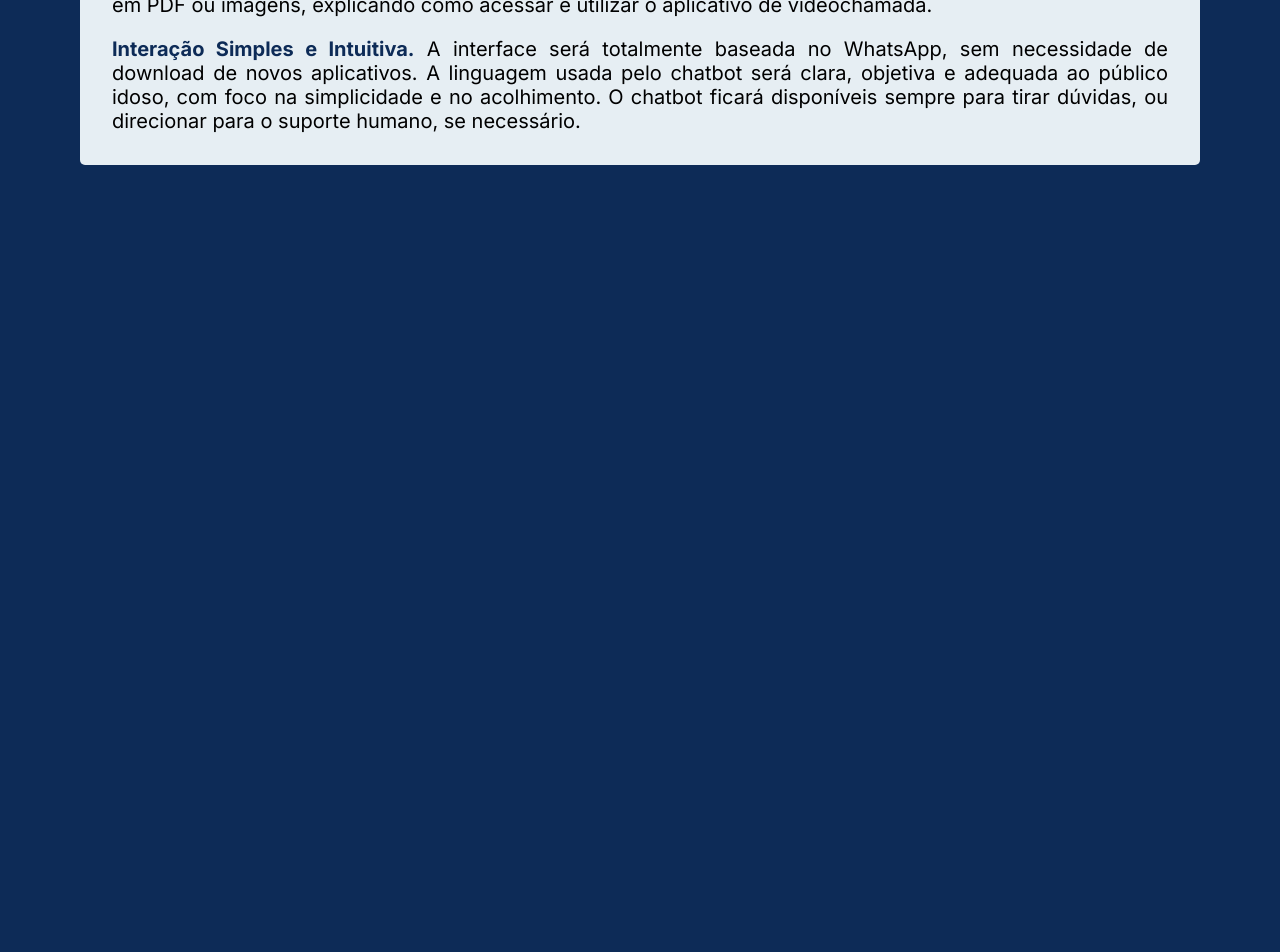
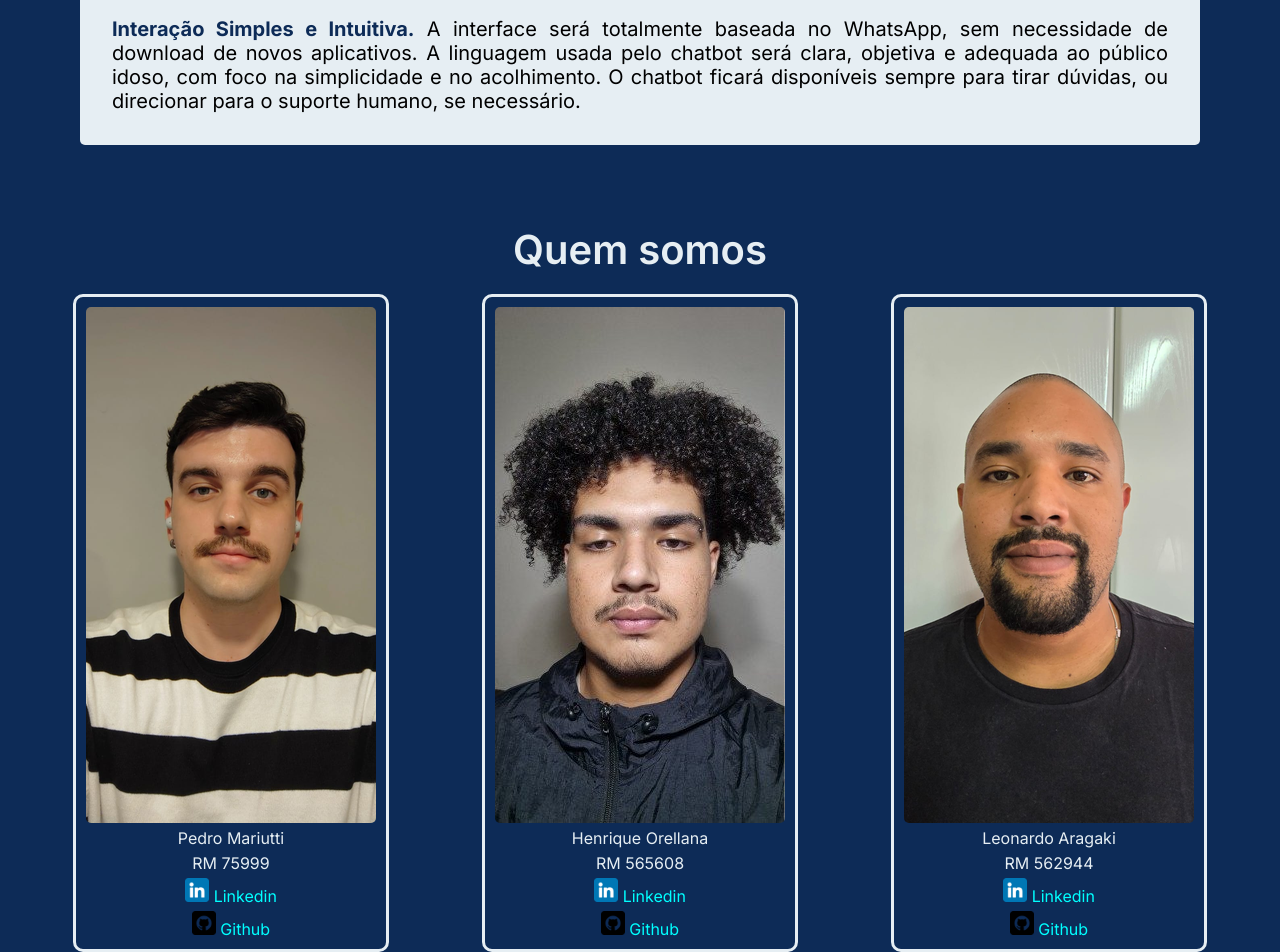
Before and after one commit to HPL-Solutions/Challenge-HC, a plain HTML site: page index.html in a window 1280 px wide. Shown: the part 1136-2088 px from the top of the page. Before the commit the page ends 1381 px from the top, so only its background shows below. Drawn offline with Linux system fonts and the light colour scheme.

Commit message:
quem somos responsivo, solucao responsiva

```diff
--- a/index.html
+++ b/index.html
@@ -39,10 +39,8 @@
             <h2> A proposta: Integração chatbot e Whatsapp </h2>
             <p><br>
               <b>Objetivo da Solução:</b> Reduzir significativamente o absenteísmo nas teleconsultas por meio de uma abordagem acessível, familiar e automatizada, focada especialmente no público idoso.
-            </p><br>
-            <p>
-              Propomos o desenvolvimento de um chatbot inteligente integrado ao WhatsApp, aplicativo amplamente conhecido e utilizado por pessoas idosas, que atuará como ponte entre o hospital e o
-              paciente para facilitar o comparecimento às teleconsultas. O chatbot terá as seguintes funcionalidades:
+                Propomos o desenvolvimento de um chatbot inteligente integrado ao WhatsApp, aplicativo amplamente conhecido e utilizado por pessoas idosas, que atuará como ponte entre o hospital e o
+                paciente para facilitar o comparecimento às teleconsultas. O chatbot terá as seguintes funcionalidades:
             </p><br>
             <p>
               <b>Envio de Lembretes Automatizados.</b> Envio de uma mensagem um dia antes da consulta lembrando o paciente sobre o compromisso. Envio de uma segunda mensagem uma hora antes da consulta,
@@ -70,6 +68,36 @@
       </div>
 
     </section>
+
+    <section class="s2">
+      <h1>Quem somos</h1>
+      <br>
+      <div class="quemsomos" id="quemsomos">
+        <div class="perfil">
+          <img class="fotoperfil" src="/img/perfilPedro.png">
+          <p>Pedro Mariutti</p>
+          <p>RM 75999</p>
+          <p><a href="https://www.linkedin.com/in/pedromariutti/"><img class="iconeperfil" src="img/linkedin.png"> Linkedin </a></p>
+          <p><a href="https://github.com/pedromariutti"><img class="iconeperfil" src="img/github.png"> Github </a></p>
+        </div>
+
+        <div class="perfil">
+          <img class="fotoperfil" src="/img/perfilHenrique.png">
+          <p>Henrique Orellana</p>
+          <p>RM 565608</p>
+          <p><a href="https://www.linkedin.com/in/henriqueorellana/"><img class="iconeperfil" src="img/linkedin.png"> Linkedin </a></p>
+          <p><a href="https://github.com/Guren156"><img class="iconeperfil" src="img/github.png"> Github </a></p>
+        </div>
+
+        <div class="perfil">
+          <img class="fotoperfil" src="/img/perfilLeo.png">
+          <p>Leonardo Aragaki</p>
+          <p>RM 562944</p>
+          <p><a href="https://www.linkedin.com/in/leonardo-aragaki-rodrigues-066a5aa1/"><img class="iconeperfil" src="img/linkedin.png"> Linkedin </a></p>
+          <p><a href="https://github.com/leoaragaki"><img class="iconeperfil" src="img/github.png"> Github </a></p>
+        </div>
+      </div>
+    </section>
   </main>
 </body>
 </html>
--- a/stylemain.css
+++ b/stylemain.css
@@ -1,4 +1,3 @@
-
 
 .solucao{
     padding: 5rem;
@@ -41,12 +40,54 @@ article b{
     display: flex;
     justify-content: space-evenly;
     flex-wrap: wrap;
+    gap: 15px;
 }
 
 .solucaowhats img{
     height: auto;
-    width: auto;
+    max-width: 100%;
     margin-top: 10px;
     border-radius: 5px;
     border: solid 1px black;
 }
+
+.quemsomos{
+    display: flex;
+    justify-content: space-evenly;
+    flex-wrap: wrap;
+    gap: 20px;
+}
+
+.perfil{
+    max-width: 475px;
+    border: 3px solid #E6EEF3;
+    border-radius: 10px;
+    padding: 10px;
+    box-sizing: border-box;
+    display: flex;
+    flex-direction: column;
+    align-items: center;
+    gap: 5px;
+}
+
+
+.fotoperfil{
+    width: 100%;
+    height: auto;
+    border-radius: 5px;
+}
+
+.iconeperfil{
+    height: 24px;
+    width: 24px;
+}
+
+.perfil p{
+    color: #E6EEF3;
+    text-align: justify;
+}
+
+.perfil a{
+    text-decoration: none;
+    color: aqua;
+}
```
Also changed, not shown: img/github.png (added), img/linkedin.png (added), img/perfilHenrique.png (added), img/perfilLeo.png (added), img/perfilPedro.png (added), img/rm.png (added).
